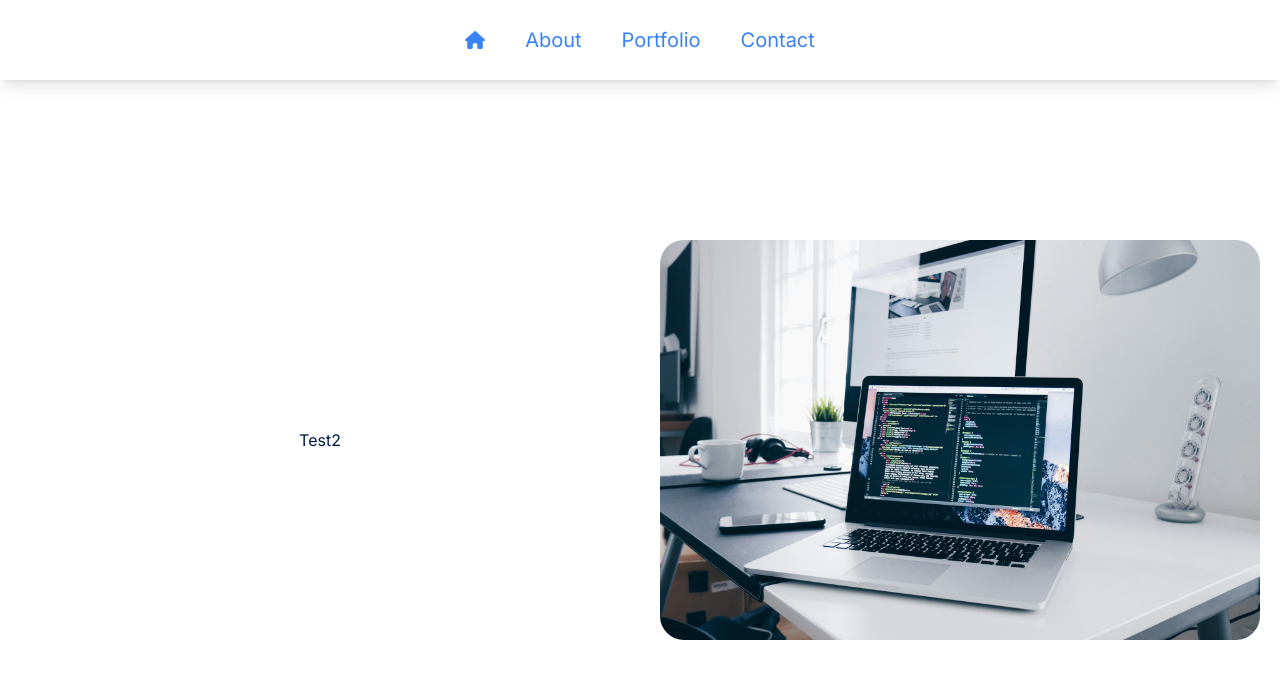
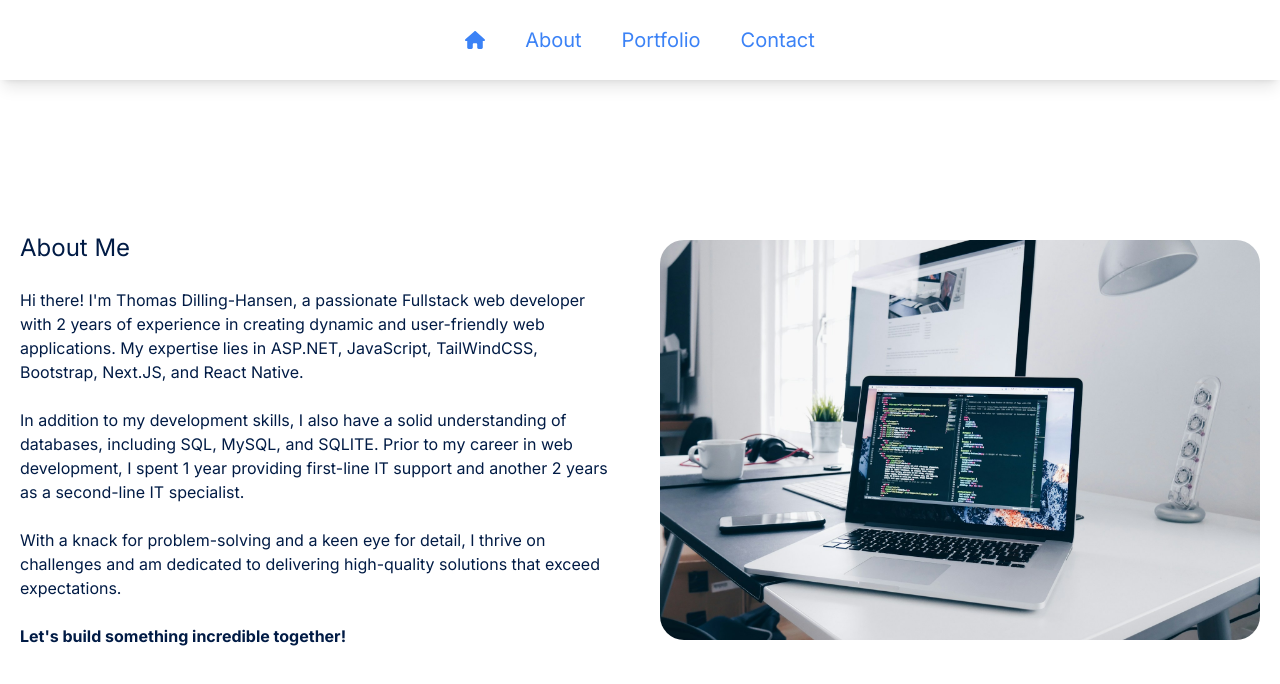
Before and after one commit to DillingData/portfolio, a Next.js app: page / in a window 1280 px wide. Shown: the top 684 px of the page. Built offline with nearby package versions, Linux system fonts and the light colour scheme.

Commit message:
Added text for mainpage

```diff
--- a/src/app/components/home.tsx
+++ b/src/app/components/home.tsx
@@ -1,14 +1,32 @@
 import React from 'react';
 import homeImg from '../../img/homeimg.jpg'
-import { FontAwesomeIcon } from '@fortawesome/react-fontawesome';
-import { faHouse } from '@fortawesome/free-solid-svg-icons';
 
 export default function HomeBody() {
     return(
         <div className='h-[90%]'>
             <div className='grid grid-cols-2 h-full'>
                 <div className='text-[#011b45] m-5 flex justify-center items-center'>
-                    <p>Test2</p>
+                    <div className=''>
+                        <h1 className='text-2xl'>About Me</h1>
+                        <br />
+                        <p>
+                            Hi there! I'm Thomas Dilling-Hansen, a passionate Fullstack web developer with 2 years of experience in creating dynamic and
+                            user-friendly web applications. My expertise lies in ASP.NET, JavaScript, TailWindCSS, Bootstrap, Next.JS, and React Native.
+                        </p>
+                        <br />
+                        <p>
+                            In addition to my development skills, I also have a solid understanding of databases, including SQL, MySQL, and SQLITE.
+                            Prior to my career in web development, I spent 1 year providing first-line IT support and another 2 years as a second-line IT specialist.
+                        </p>
+                        <br />
+                        <p>
+                            With a knack for problem-solving and a keen eye for detail, I thrive on challenges and am dedicated to
+                            delivering high-quality solutions that exceed expectations.
+                        </p>
+                        <br />
+
+                        <p className='font-bold'>Let's build something incredible together!</p>
+                    </div>
                 </div>
                 <div className='flex justify-center items-center'>
                     <div className='m-5'>
```
